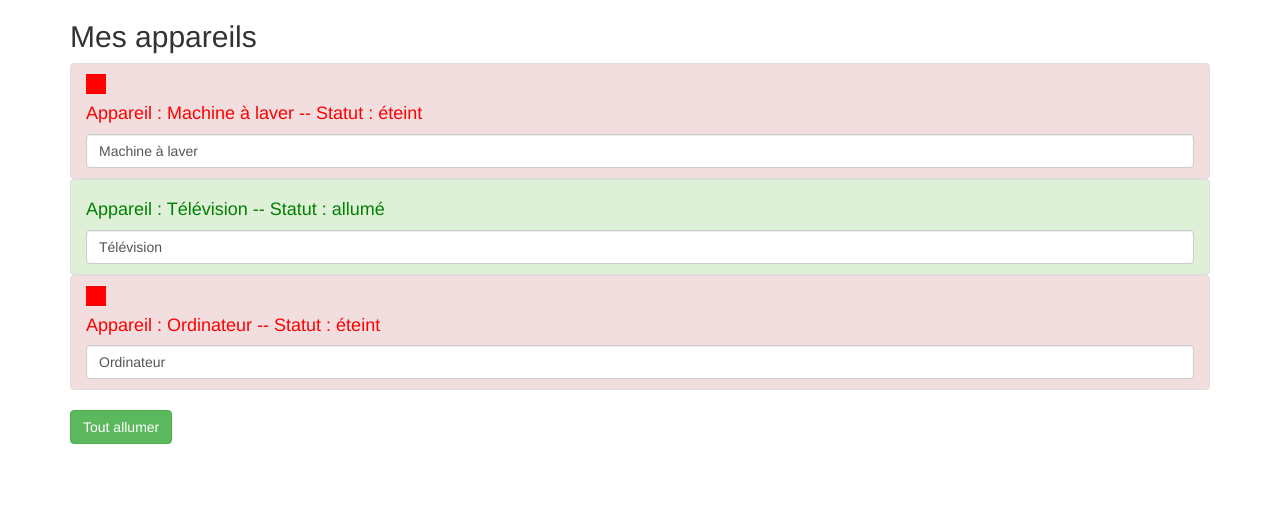
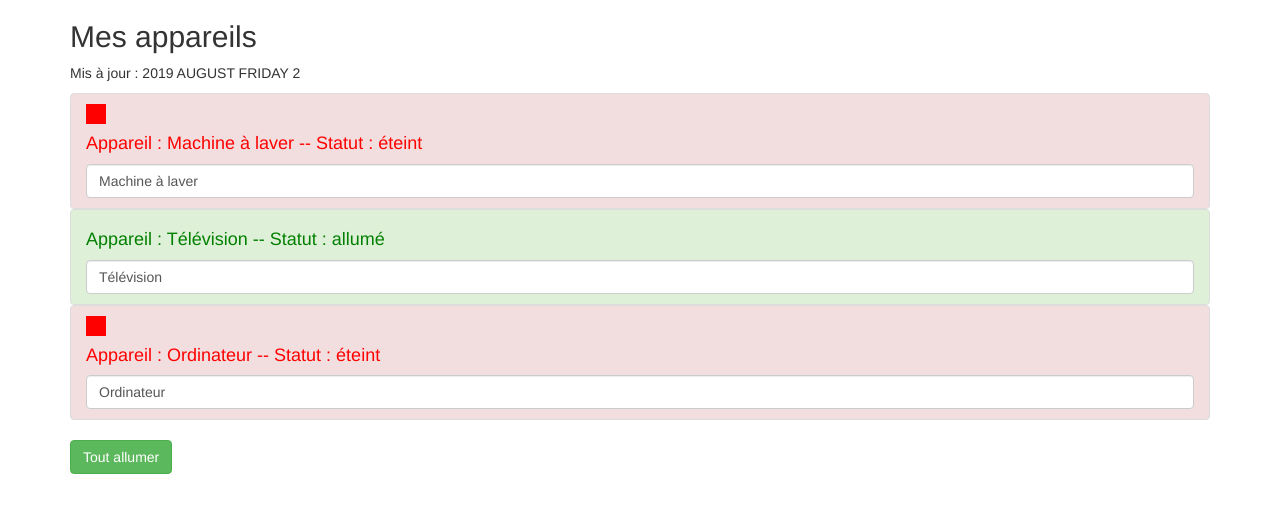
Before and after one commit to sserges/mon-projet-angular, an Angular app: page / in a window 1280 px wide. Shown: the top 512 px of the page. Built offline with nearby package versions, Linux system fonts and the light colour scheme.

Commit message:
Edit data in real time with Pipes

```diff
--- a/src/app/app.component.html
+++ b/src/app/app.component.html
@@ -2,6 +2,7 @@
   <div class="row">
     <div class="col-xs-12">
       <h2>Mes appareils</h2>
+      <p>Mis à jour : {{ lastUpdate | async | date: 'y MMMM EEEE d' | uppercase }}</p>
       <ul class="list-group">
         <app-appareil *ngFor="let appareil of appareils" [appareilName]="appareil.name"
           [appareilStatus]="appareil.status"></app-appareil>
--- a/src/app/app.component.ts
+++ b/src/app/app.component.ts
@@ -7,6 +7,15 @@
 })
 export class AppComponent {
   isAuth = false;
+
+  lastUpdate = new Promise(
+    (resolve, reject) => {
+      const date = new Date();
+      setTimeout(() => {
+        resolve(date);
+      }, 2000);
+    }
+  );
 
   appareils = [
     {
```
